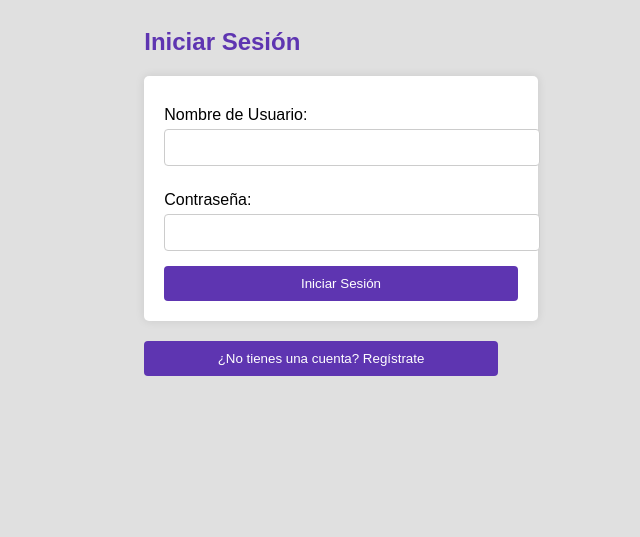
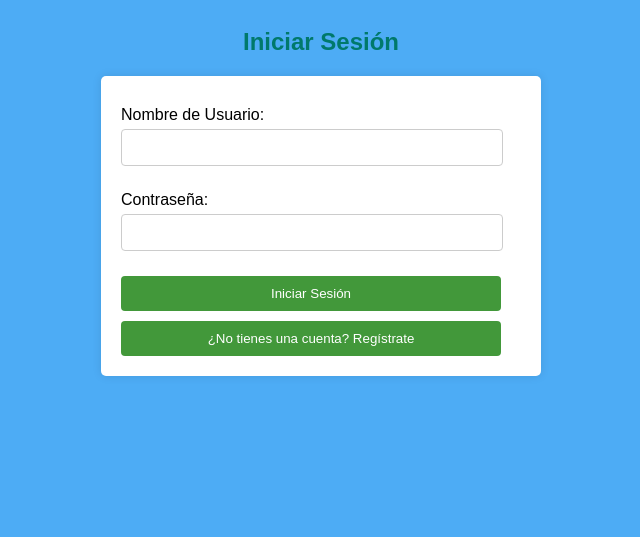
Before and after one commit to Chava191199/Taller-Enigma, a plain HTML site: page index.html in a window 1280 px wide. Shown: the part 263-800 px from the top of the page, without its empty margins (319-959 px from the left). Drawn offline with Linux system fonts and the light colour scheme.

Commit message:
Add files via upload

```diff
--- a/index.html
+++ b/index.html
@@ -22,8 +22,9 @@
             <input type="password" id="loginPassword" name="loginPassword" required>
 
             <button type="submit">Iniciar Sesión</button>
+            <button onclick="showRegister()">¿No tienes una cuenta? Regístrate</button>
         </form>
-        <button onclick="showRegister()">¿No tienes una cuenta? Regístrate</button>
+
     </div>
 
     <div id="register" style="display:none;">
@@ -47,7 +48,7 @@
     </div>
 
     <div id="dashboard" style="display:none;">
-        <h2>Bienvenido al Dashboard</h2>
+        <h2>Bienvenido</h2>
         <button onclick="toggleMedicationForm()">Agregar Medicamento</button>
 
         <div id="medication-form" style="display:none;">
--- a/style.css
+++ b/style.css
@@ -1,11 +1,11 @@
 body {
     font-family: Arial, sans-serif;
-    background-color: #e0e0e0; /* Gris claro como fondo */
+    background-color: #4dacf5; /* Azul claro como fondo */
     margin: 0;
     padding: 20px;
-    display: flex; /* Usar flexbox para centrar */
-    flex-direction: column; /* Colocar los elementos en columna */
-    align-items: center; /* Centramos horizontalmente */
+    display: flex;
+    flex-direction: column;
+    align-items: center;
 }
 
 header {
@@ -14,21 +14,22 @@ header {
 }
 
 h1 {
-    color: #5e35b1; /* Color del logo */
+    color: #004d40; /* Verde oscuro para el logo */
 }
 
 h2, h3 {
-    color: #5e35b1; /* Color del logo */
+    color: #00796b; /* Verde medio para los títulos */
+    text-align: center;
 }
 
 form {
-    background-color: white; /* Fondo blanco para el formulario */
+    background-color: white;
     padding: 20px;
     border-radius: 5px;
     box-shadow: 0 0 10px rgba(0, 0, 0, 0.1);
     margin-bottom: 20px;
-    max-width: 400px; /* Limitar el ancho del formulario */
-    width: 100%; /* Para que ocupe el 100% del contenedor en móviles */
+    max-width: 400px;
+    width: 100%;
 }
 
 label {
@@ -41,7 +42,7 @@ input[type="email"],
 input[type="password"],
 input[type="number"],
 input[type="date"] {
-    width: 100%;
+    width: 90%;
     padding: 10px;
     margin-bottom: 15px;
     border: 1px solid #ccc;
@@ -49,17 +50,33 @@ input[type="date"] {
 }
 
 button {
-    background-color: #5e35b1; /* Color del botón basado en el logo */
+    background-color: #42983a; /* Verde para los botones */
     color: white;
     padding: 10px 15px;
     border: none;
     border-radius: 4px;
     cursor: pointer;
-    width: 100%; /* Botón ocupa todo el ancho */
+    width: 95%;
+    margin-top: 10px; /* Añade margen superior para los botones */
 }
 
 button:hover {
-    background-color: #4a2b91; /* Color más oscuro al pasar el mouse */
+    background-color: #15a198; /* Verde más oscuro al pasar el mouse */
+}
+
+/* Botón "¿No tienes una cuenta? Regístrate" con margen superior */
+#loginForm + button {
+    margin-top: 15px; /* Añade un margen para separarlo del botón anterior */
+    background-color: transparent;
+    color: #42983a;
+    border: none;
+    text-align: center;
+    width: 100%;
+    cursor: pointer;
+}
+
+#loginForm + button:hover {
+    color: #15a198; /* Verde más oscuro al pasar el mouse */
 }
 
 ul {
```
